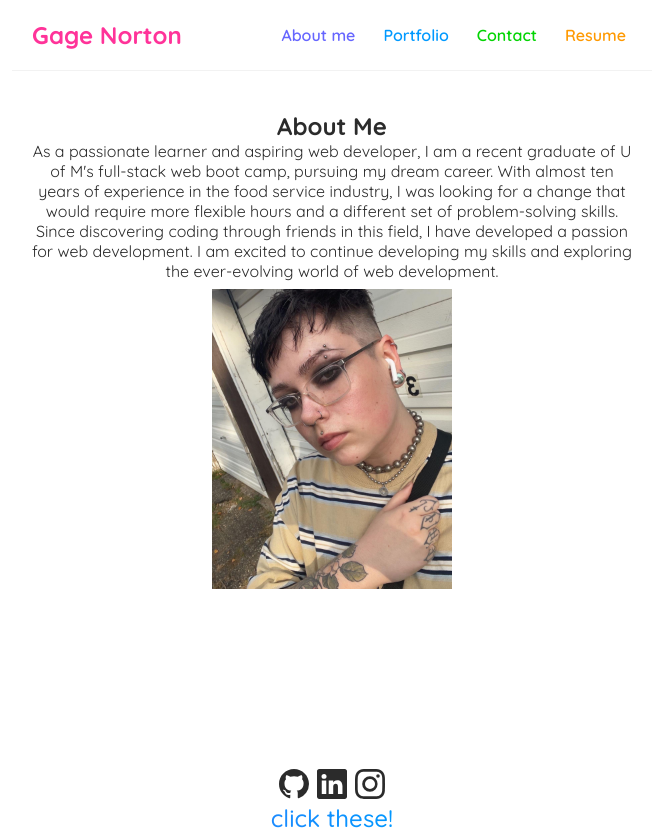
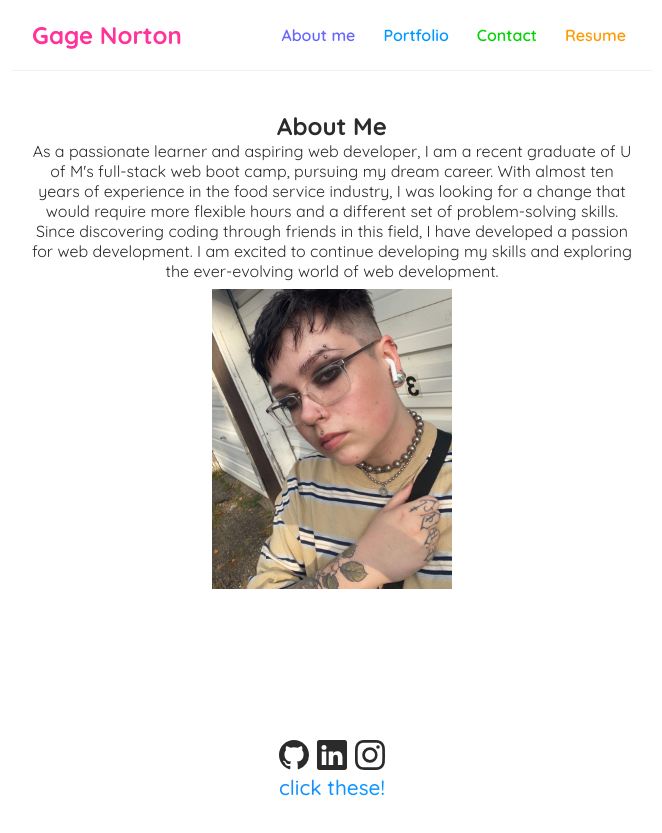
Before and after one commit to Gatewayss/portfolio-version-two, a React (Create React App) app: page / in a window 1280 px wide. Shown: the whole page, without its empty margins (308-970 px from the left). After the commit the page ends 800 px from the top, so only its background shows below. Built offline with nearby package versions, Linux system fonts and the light colour scheme.

Commit message:
Change font size

```diff
--- a/src/App.js
+++ b/src/App.js
@@ -34,10 +34,10 @@ function App() {
               path="/resume"
               element={<Resume />}
             />
-        </Routes>
-        <Footer />
+          </Routes>
+          <Footer />
+        </div>
       </div>
-    </div>
     </Router >
   );
 }
--- a/src/index.css
+++ b/src/index.css
@@ -53,9 +53,8 @@
 
 footer {
   position: absolute;
-  bottom: 10px;
+  bottom: 0px;
   width: 100%;
-  height: 1.3rem;
   max-width: 600px;
 }
 footer p {
@@ -66,7 +65,7 @@ footer p {
   animation: rainbow_animation 6s ease-in-out infinite;
   background-size: 400% 100%;
   font-weight: 500;
-  font-size: 1.5em;
+  font-size: 1.3em;
 }
 .icons {
   margin: 0 4px 0 4px;
@@ -153,13 +152,11 @@ input:focus, textarea:focus{
   justify-content: center;
   padding: .5em;
 }
-
 .portfolio img:hover {
   opacity: .5;
   transition: .5s ease;
   background-color: var(--pink);
 }
-
 .profile {
   height: 300px;
   padding: .5em;
```
